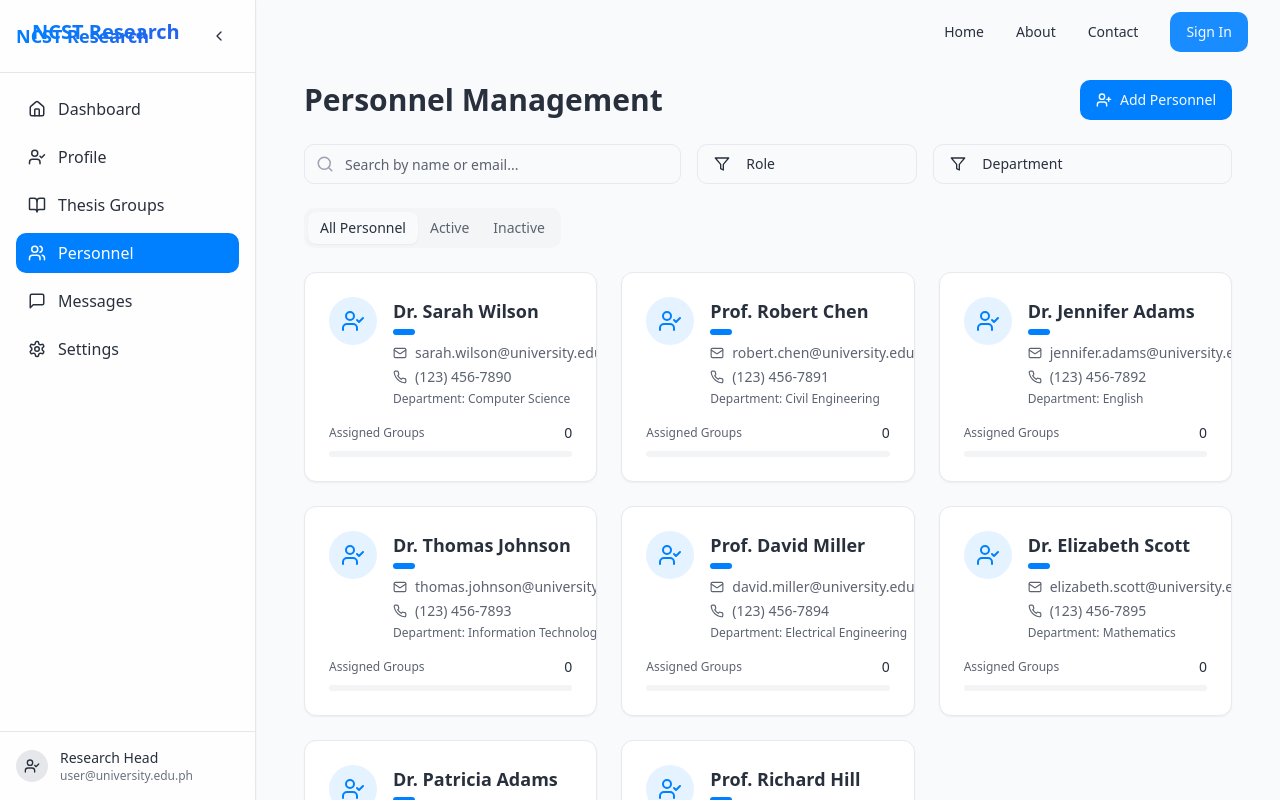
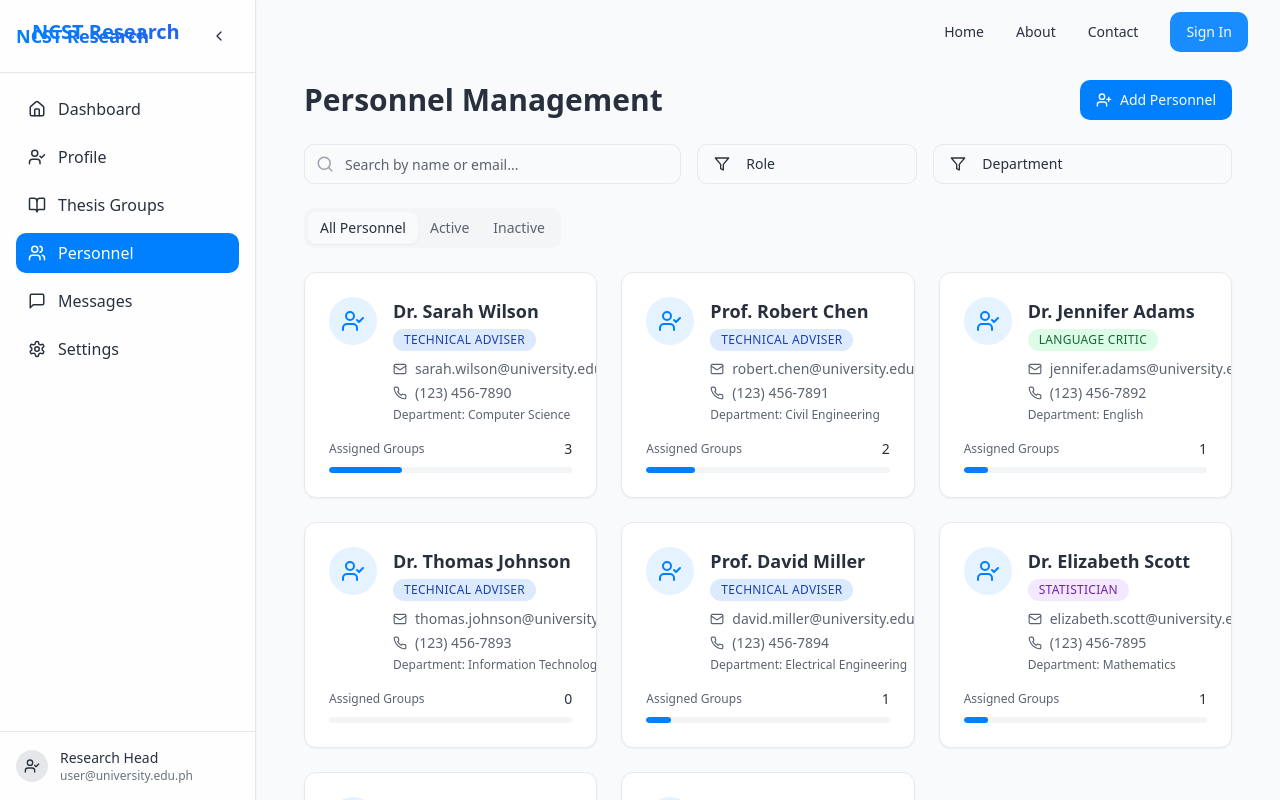
Before and after one commit to Elliot-fsc2/NCST-Research-Department-Platform, a React (Vite) app: page /personnel in a window 1280 px wide. Shown: the top 800 px of the page. Built offline with nearby package versions, Linux system fonts and the light colour scheme.

Commit message:
Fix: Resolve type error in PersonnelCard
The PersonnelCard component was receiving a string type for the role prop, which was incompatible with the expected type. This commit ensures that the role prop passed to the PersonnelCard component is of the correct type.

```diff
--- a/src/pages/Personnel.tsx
+++ b/src/pages/Personnel.tsx
@@ -1,3 +1,4 @@
+
 import React, { useState } from 'react';
 import { Filter, Plus, Search, UserPlus } from 'lucide-react';
 import Navbar from '@/components/layout/Navbar';
@@ -16,6 +17,19 @@ import {
   DropdownMenuTrigger,
 } from '@/components/ui/dropdown-menu';
 import PersonnelCard from '@/components/personnel/PersonnelCard';
+
+// Define the role mapping type
+type RoleMapping = {
+  [key: string]: "technical_adviser" | "statistician" | "language_critic" | "professor";
+};
+
+// Role mapping from display strings to component prop values
+const roleMapping: RoleMapping = {
+  "Technical Adviser": "technical_adviser",
+  "Statistician": "statistician",
+  "Language Critic": "language_critic",
+  "Professor": "professor"
+};
 
 // Mock personnel data
 const mockPersonnel = [
@@ -225,14 +239,13 @@ const Personnel = () => {
                   filteredPersonnel.map(person => (
                     <PersonnelCard
                       key={person.id}
+                      id={person.id.toString()}
                       name={person.name}
-                      role={person.role}
+                      role={roleMapping[person.role]}
                       department={person.department}
                       email={person.email}
                       phone={person.phone}
-                      status={person.status}
-                      assignedTheses={person.assignedTheses}
-                      avatar={person.avatar}
+                      assignedGroups={person.assignedTheses}
                     />
                   ))
                 ) : (
```
